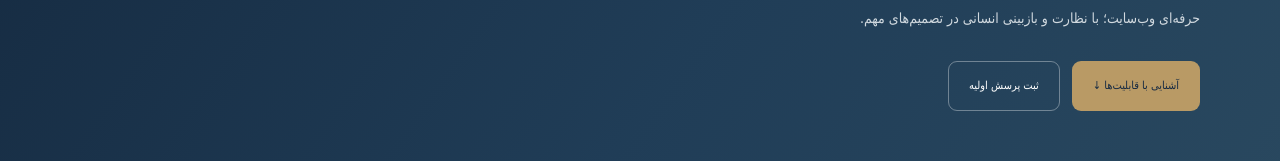
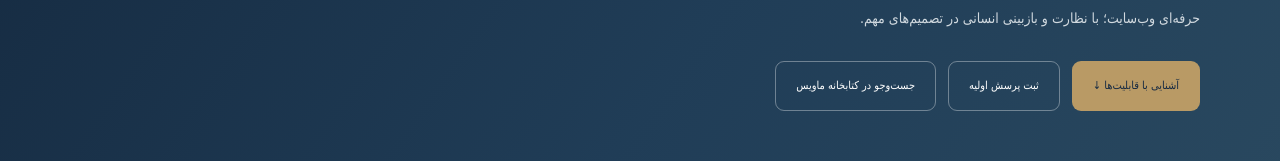
Before and after one commit to ahmadmousavi5908-crypto/vakilsite, a Next.js app: page /ai-assistant in a window 1280 px wide. Shown: the part 415-576 px from the top of the page. Built offline with nearby package versions, Linux system fonts and the light colour scheme; no server answers; the database is empty; a web font is replaced by a local one.

Commit message:
feat(mavis): link offline assistant from existing AI entry point

```diff
--- a/src/app/ai-assistant/page.js
+++ b/src/app/ai-assistant/page.js
@@ -29,7 +29,7 @@ export default function AiAssistantPage() {
       <span className="section-kicker">AI-POWERED LEGAL WORKSPACE</span>
       <h1>هوش مصنوعی، در خدمت <em>آگاهی و دقت حقوقی</em></h1>
       <p>یک فضای هوشمند برای شناخت اولیه مسائل حقوقی، آماده‌سازی پیش‌نویس‌ها و کمک به مدیریت حرفه‌ای وب‌سایت؛ با نظارت و بازبینی انسانی در تصمیم‌های مهم.</p>
-      <div className="feature-hero-actions"><a href="#ai-tools" className="feature-primary">آشنایی با قابلیت‌ها ↓</a><a href="#ai-request" className="feature-secondary">ثبت پرسش اولیه</a></div>
+      <div className="feature-hero-actions"><a href="#ai-tools" className="feature-primary">آشنایی با قابلیت‌ها ↓</a><a href="#ai-request" className="feature-secondary">ثبت پرسش اولیه</a><Link href="/mavis-offline/index.html" className="feature-secondary">جست‌وجو در کتابخانه ماویس</Link></div>
     </div></section>
     <section className="feature-container feature-section" id="ai-tools">
       <div className="feature-heading"><span className="section-kicker">SMART WORKFLOW</span><h2>چه کارهایی را پوشش می‌دهد؟</h2><p>قابلیت‌ها به‌صورت مرحله‌ای فعال می‌شوند تا امنیت اطلاعات و کیفیت پاسخ قربانی عجله نشود.</p></div>
```
